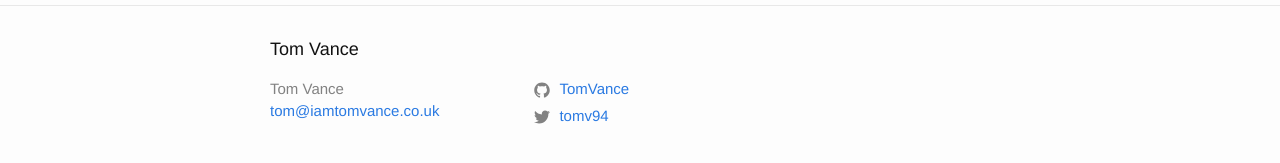
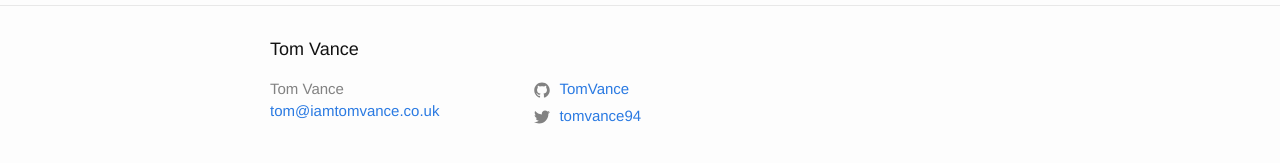
Before and after one commit to TomVance/TomVance.github.io, a Jekyll site: the page built from contact.md, in a window 1280 px wide. Shown: the part 351-514 px from the top of the page. Built offline with Jekyll 4.4.1, drawn with Linux system fonts in a browser that asks for light colours.

Commit message:
Twitter feed

```diff
--- a/_config.yml
+++ b/_config.yml
@@ -18,7 +18,7 @@ email: tom@iamtomvance.co.uk
 description: > # this means to ignore newlines until "baseurl:"
 baseurl: "" # the subpath of your site, e.g. /blog
 url: "" # the base hostname & protocol for your site, e.g. http://example.com
-twitter_username: tomv94
+twitter_username: tomvance94
 github_username:  TomVance
 permalink: /:categories/:title.html
 # Build settings
```
